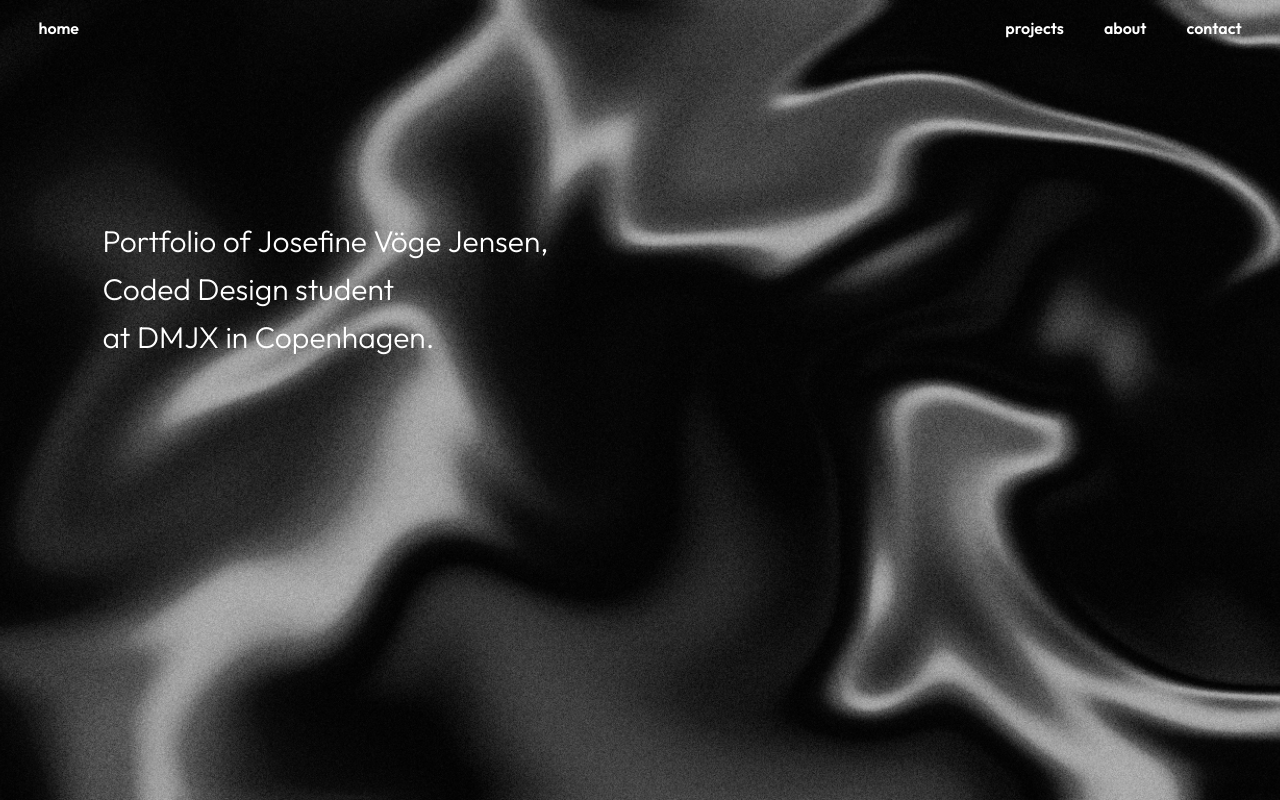
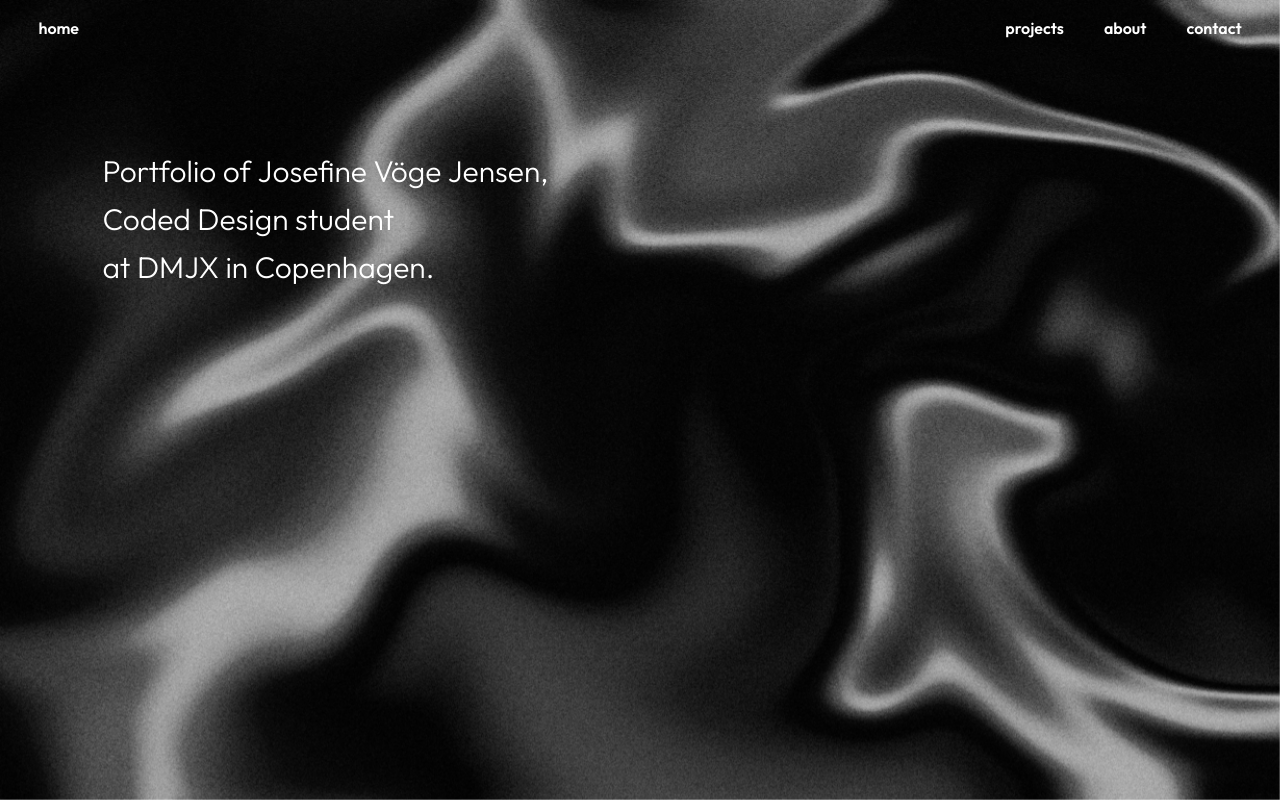
Before and after one commit to Jovoje/portfolio2025, a Vue app: page /#/ in a window 1280 px wide. Built offline with nearby package versions, Linux system fonts and the light colour scheme.

Commit message:
fixed background in app

```diff
--- a/src/App.vue
+++ b/src/App.vue
@@ -4,7 +4,8 @@ import About from './views/AboutView.vue'
 import Contact from './views/ContactView.vue'
 import Projects from './views/ProjectsView.vue'
 
-
+// IMPORTÉR BAGGRUND
+import bg from './assets/school/background2.png'
 
 const routes = {
   '/': Home,
@@ -16,7 +17,8 @@ const routes = {
 export default {
   data() {
     return {
-      currentPath: window.location.hash
+      currentPath: window.location.hash,
+      bg, // gør billedet tilgængeligt i templaten
     }
   },
   computed: {
@@ -26,15 +28,18 @@ export default {
   },
   mounted() {
     window.addEventListener('hashchange', () => {
-		  this.currentPath = window.location.hash
-		})
+      this.currentPath = window.location.hash
+    })
   }
 }
 </script>
 
 <template>
+  <!-- FAST BAGGRUND -->
+  <img class="bg" :src="bg" alt="" aria-hidden="true" />
 
-  <body>
+  <!-- undgå <body> i templates, men hvis du vil beholde det, kan du udskifte div'en med body -->
+  <div class="app-shell">
     <nav class="navbar">
       <ul class="navbar-left">
         <li><a href="/">home</a></li>
@@ -45,34 +50,46 @@ export default {
         <li><a href="#/contact">contact</a></li>
       </ul>
     </nav>
+
     <component :is="currentView" />
-  </body>
+  </div>
 </template>
 
-
 <style>
-
-.nothing-you-could-do-regular {
-  font-family: "Nothing You Could Do", cursive;
-  font-weight: 400;
-  font-style: normal;
-}
-
-
+/* Nulstil baggrundsfarve så billedet ses korrekt */
 body {
-
-  background-color: #141414;
+  background: transparent !important;
   font-family: 'Outfit', sans-serif;
   color: white;
   margin: 0;
   padding-top: 70px; /* giver plads til navbar */
 }
 
-.navbar-container {
-  position: relative;
-  width: 100%;
-  height: 70px; /* giver plads til navbar */
-  margin: 30px 0 0 0; /* giver plads til navbar */
+/* FAST, ROBUST BAGGRUND DER VIRKER PÅ MOBIL */
+.bg {
+  position: fixed;
+  inset: 0;
+  width: 100vw;
+  /* håndterer iOS’ dynamiske viewport */
+  height: 100vh;
+  height: 100dvh;
+  height: 100svh;
+
+  object-fit: cover;       /* svarer til background-size: cover */
+  object-position: center; /* justér hvis motivet skal “fokusere” et andet sted */
+  z-index: -1;
+  pointer-events: none;    /* klik går igennem til indholdet */
+}
+
+.app-shell {
+  /* tom wrapper så vi ikke bruger <body> i templaten */
+}
+
+/* NAVBAR */
+.nothing-you-could-do-regular {
+  font-family: "Nothing You Could Do", cursive;
+  font-weight: 400;
+  font-style: normal;
 }
 
 .navbar {
@@ -111,7 +128,8 @@ body {
   transition: 0.5s;
 }
 
-
-
-
+/* (valgfrit) finjustér beskæringen på mobil */
+@media (max-width: 768px) {
+  .bg { object-position: center 30%; }
+}
 </style>
--- a/src/views/HomeView.vue
+++ b/src/views/HomeView.vue
@@ -11,7 +11,6 @@ const lines = [
 </script>
 
 <template>
-  <div class="background"></div> <!-- baggrundslag -->
 
   <div class="infbox">
     <div class="text">
@@ -28,17 +27,6 @@ const lines = [
 </template>
 
 <style>
-
-.background {
-  position: fixed;
-  top: 0;
-  left: 0;
-  width: 100%;
-  height: 100%;
-  background: url('../assets/school/background2.png') no-repeat center center;
-  background-size: cover;
-  z-index: -1; /* så den ligger bag indholdet */
-}
 
 p {
   line-height: 1.6;
```
